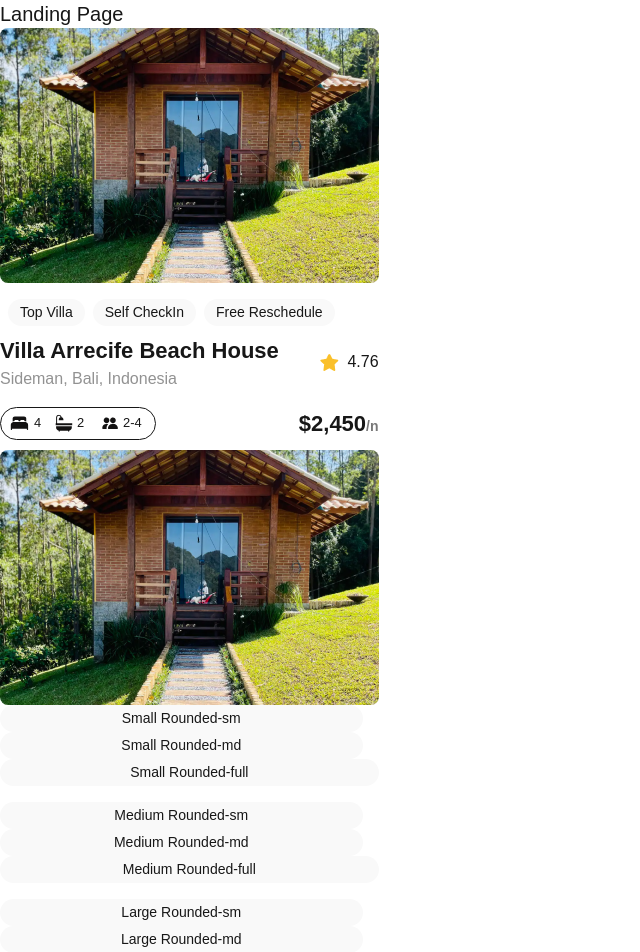
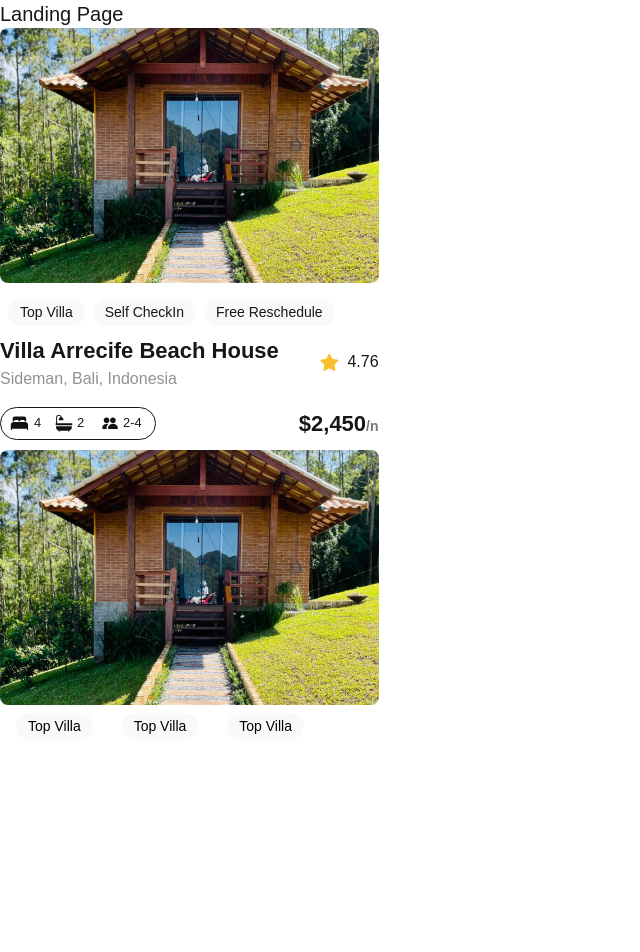
Before and after one commit to wizleriq/alx-project-0x00-setup, a Next.js app in the folder alx-project-0x00/: page /landing in a window 1280 px wide. Shown: the top 952 px of the page, without its empty margins (0-640 px from the left). After the commit the page ends 872 px from the top, so only its background shows below. Built offline with nearby package versions, Linux system fonts and the light colour scheme.

Commit message:
New Update

```diff
--- a/alx-project-0x00/components/Button.tsx
+++ b/alx-project-0x00/components/Button.tsx
@@ -3,42 +3,57 @@ import Image from 'next/image'
 import house from "@/public/assets/house.png"
 import Advanced from './Advanced'
 
-const Button: React.FC= () => {
-  return (
-     <div className="h-[422px] w-[378.56px] cursor-pointer hover:shadow-md hover:rounded-lg ">
-      <Image className="rounded-lg" src={house} width={378.56} height={299.37} alt="house image" />
-      {/* <div className="p-2 flex gap-2 mt-2">
-        <Advanced title="Top Villa" />
-        <Advanced title="Self CheckIn" />
-        <Advanced title="Free Reschedule" />
-      </div> */}
-      {/* <button>
-        <Advanced title = "Wsdom" />
-      </button> */}
-       <div className="space-y-4">
-        {/* Small Buttons */}
-        <div className="space-x-4">
-          <Advanced title="Small Rounded-sm" styles="text-sm rounded-sm" />
-          <Advanced title="Small Rounded-md" styles="text-sm rounded-md" />
-         <Advanced title="Small Rounded-full" styles="text-sm rounded-full" />
-        </div>
 
-        {/* Medium Buttons */}
-        <div className="space-x-4">
-         <Advanced title="Medium Rounded-sm" styles="text-base rounded-sm" />
-        <Advanced title="Medium Rounded-md" styles="text-base rounded-md" />
-          <Advanced title="Medium Rounded-full" styles="text-base rounded-full" />
-        </div>
-
-        {/* Large Buttons */}
-        <div className="space-x-4">
-         <Advanced title="Large Rounded-sm" styles="text-lg rounded-sm" />
-          <Advanced title="Large Rounded-md" styles="text-lg rounded-md" />
-          <Advanced title="Large Rounded-full" styles="text-lg rounded-full" />
-        </div>
-      </div>
-      </div>
-  )
+interface ButtonProps {
+  title: string;
+  styles: string;
 }
 
-export default Button
+const Button: React.FC<ButtonProps> = ({ title, styles }) => {
+  return (
+    <div className="h-[422px] w-[378.56px] cursor-pointer hover:shadow-md hover:rounded-lg ">
+      <Image className="rounded-lg" src={house} width={378.56} height={299.37} alt="house image" />
+
+    <button className={`px-4 py-2 ${styles}  bg-white  text-black flex justify-between w-[320px]`}>
+      <Advanced title="Top Villa" styles='text-lg rounded-sm' />
+      <Advanced title="Top Villa" styles='text-lg rounded-md' />
+      <Advanced title="Top Villa" styles='text-lg rounded-full' />
+    </button>
+    </div>
+  );
+};
+
+export default Button;
+
+// const Button: React.FC= () => {
+//   return (
+//      <div className="h-[422px] w-[378.56px] cursor-pointer hover:shadow-md hover:rounded-lg ">
+//       <Image className="rounded-lg" src={house} width={378.56} height={299.37} alt="house image" />
+
+//        <div className="space-y-4">
+//         {/* Small Buttons */}
+//         <div className="space-x-4">
+//           <button title="Small Rounded-sm" styles="text-sm rounded-sm" />
+//           <Advanced title="Small Rounded-md" styles="text-sm rounded-md" />
+//          <Advanced title="Small Rounded-full" styles="text-sm rounded-full" />
+//         </div>
+
+//         {/* Medium Buttons */}
+//         <div className="space-x-4">
+//          <Advanced title="Medium Rounded-sm" styles="text-base rounded-sm" />
+//         <Advanced title="Medium Rounded-md" styles="text-base rounded-md" />
+//           <Advanced title="Medium Rounded-full" styles="text-base rounded-full" />
+//         </div>
+
+//         {/* Large Buttons */}
+//         <div className="space-x-4">
+//          <Advanced title="Large Rounded-sm" styles="text-lg rounded-sm" />
+//           <Advanced title="Large Rounded-md" styles="text-lg rounded-md" />
+//           <Advanced title="Large Rounded-full" styles="text-lg rounded-full" />
+//         </div>
+//       </div>
+//       </div>
+//   )
+// }
+
+// export default Button
--- a/alx-project-0x00/pages/landing.tsx
+++ b/alx-project-0x00/pages/landing.tsx
@@ -8,7 +8,7 @@ const Landing: React.FC =  () => {
     <div>
       <h1 className=" text-xl font-extralight">Landing Page</h1>
       <Card />
-      <Button />
+      <Button title={''} styles={''} />
 
     </div>
   )
```
